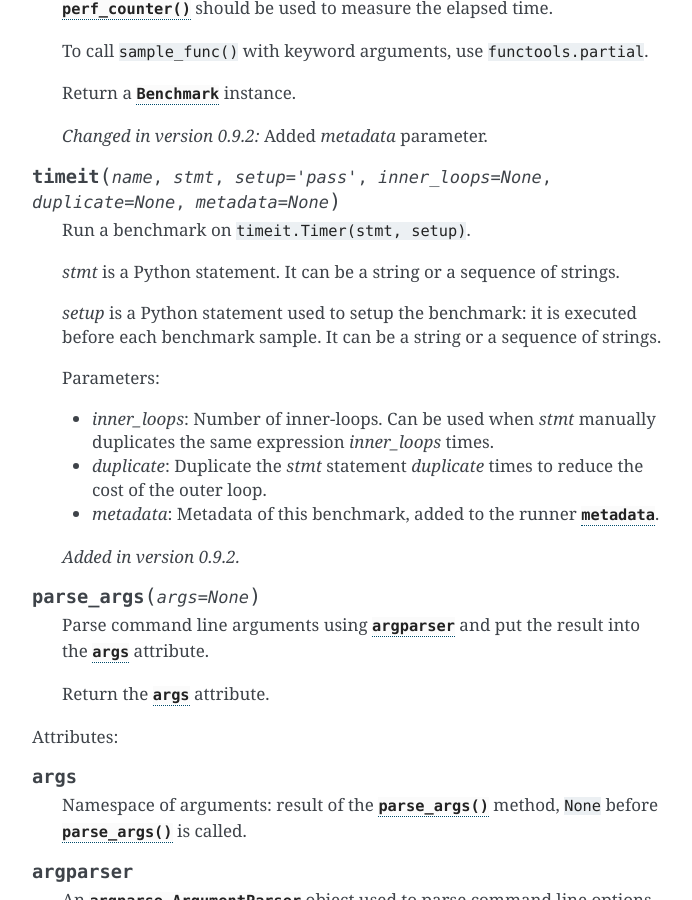
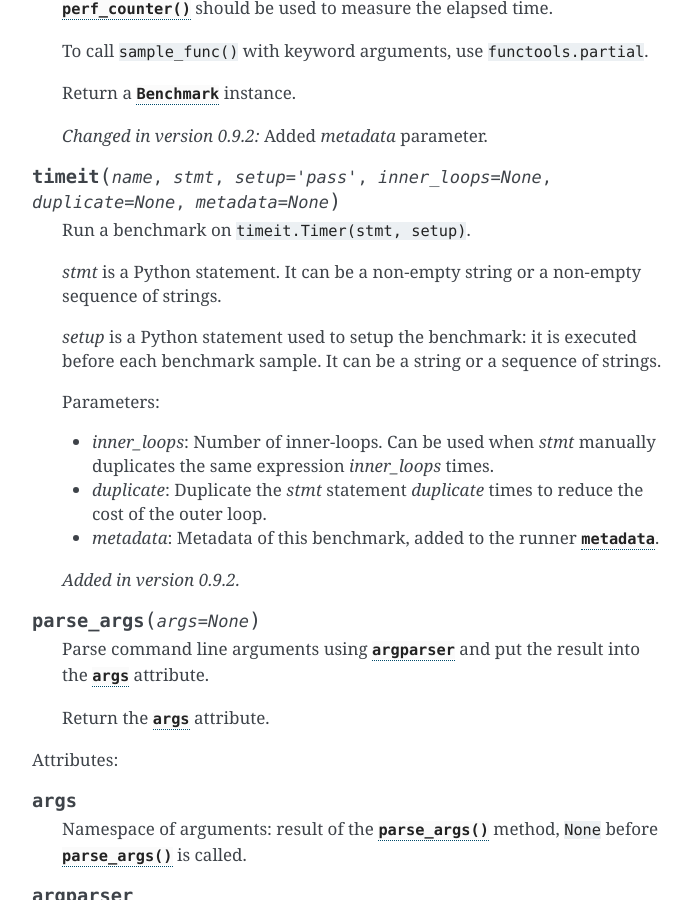
Before and after one commit to psf/pyperf, a Sphinx documentation site: the page built from doc/api.rst, in a window 1280 px wide and 900 px high, scrolled down 9038 px. Shown: the whole window, without its empty margins (418-1110 px from the left). Built offline with Sphinx 7.4.7, drawn with Linux system fonts in a browser that asks for light colours.

Commit message:
timeit requires at least one statement
Enhance also error reporting.

```diff
--- a/doc/api.rst
+++ b/doc/api.rst
@@ -478,8 +478,8 @@ Runner
 
       Run a benchmark on ``timeit.Timer(stmt, setup)``.
 
-      *stmt* is a Python statement. It can be a string or a sequence of
-      strings.
+      *stmt* is a Python statement. It can be a non-empty string or a non-empty
+      sequence of strings.
 
       *setup* is a Python statement used to setup the benchmark: it is executed
       before each benchmark sample. It can be a string or a sequence of
```
Also changed, not shown: 1 other file.
